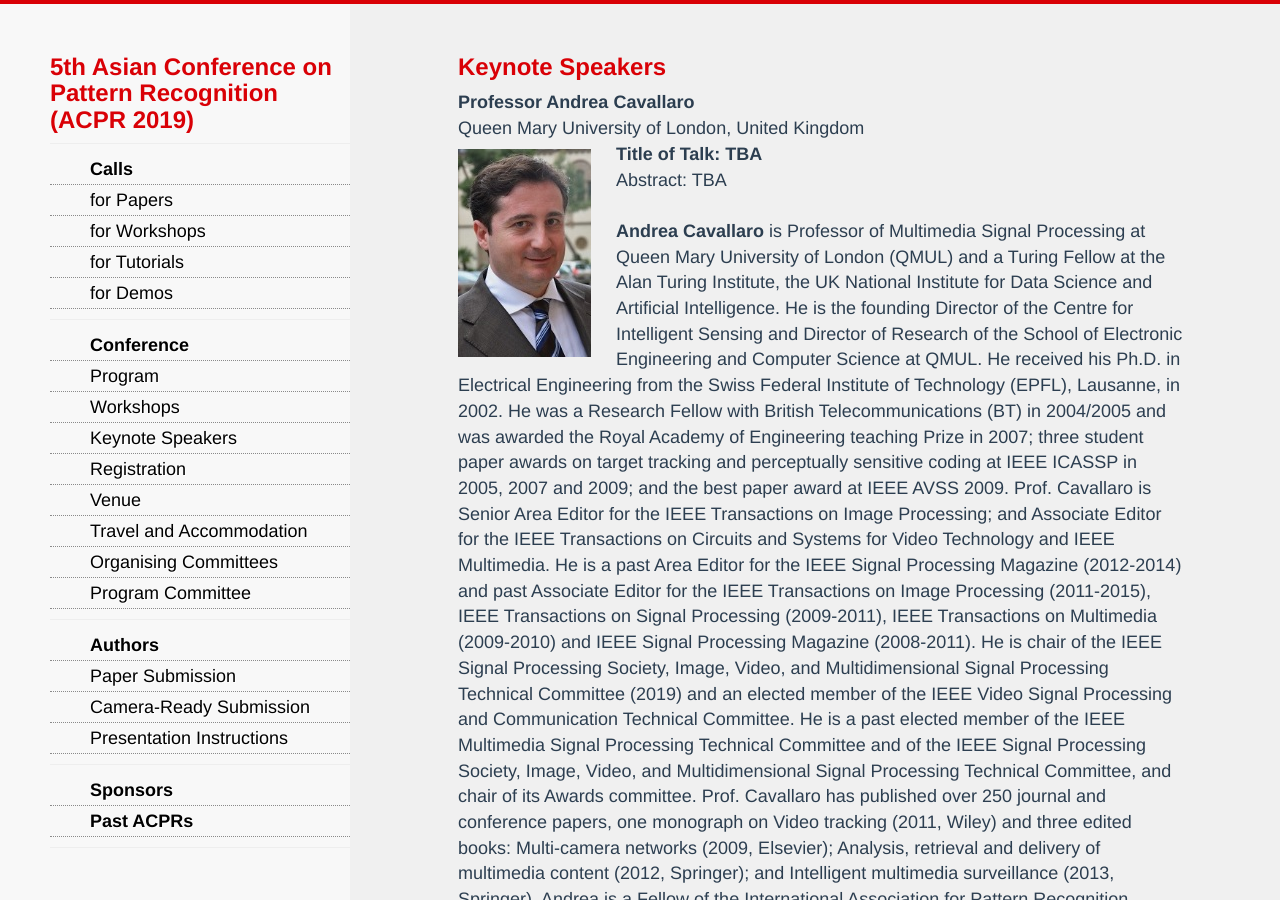
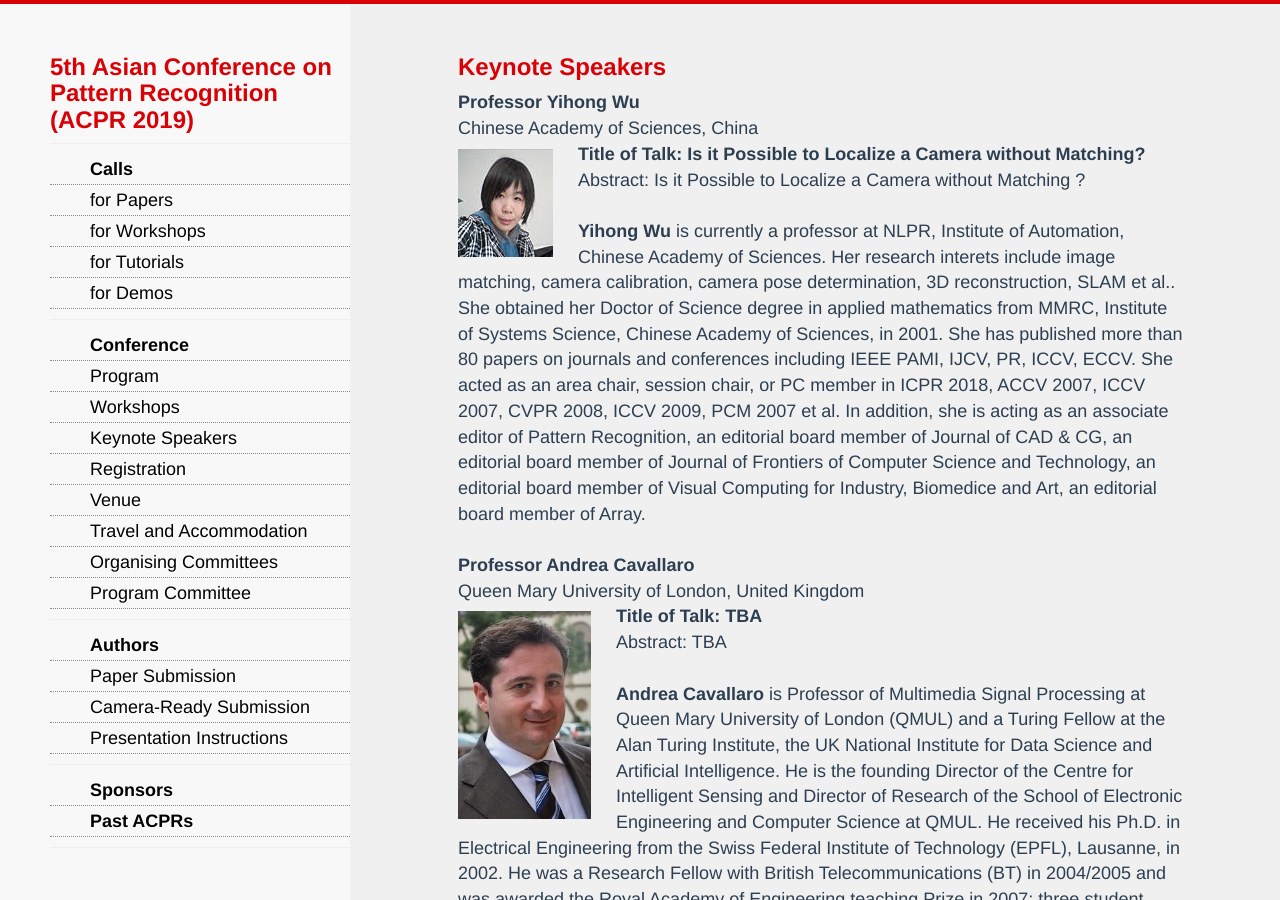
Before and after one commit to AndrewChenUoA/ACPR2019, a Jekyll site: the page built from keynote.html, in a window 1280 px wide and 900 px high. Built offline with Jekyll 4.4.1, drawn with Linux system fonts in a browser that asks for light colours; nearby versions of some CDN libraries; Markdown is read by kramdown in place of the engine named in the settings.

Commit message:
Add keynote

```diff
--- a/keynote.html
+++ b/keynote.html
@@ -3,6 +3,13 @@ title: ACPR 2019 - The 5th Asian Conference on Pattern Recognition
 ---
 <div>
 <h3>Keynote Speakers</h3>
+<b>Professor Yihong Wu</b><br/>
+Chinese Academy of Sciences, China<br/>
+<img src="/images/wu.jpg" style="float:left;padding-right:25px;padding-top:7px;max-width:200px" alt="Professor Yihong Wu"/>
+<b>Title of Talk: Is it Possible to Localize a Camera without Matching?</b><br/>
+Abstract: Is it Possible to Localize a Camera without Matching ?<br/><br/>
+<b>Yihong Wu</b> is currently a professor at NLPR, Institute of Automation, Chinese Academy of Sciences. Her research interets include image matching, camera calibration, camera pose determination, 3D reconstruction, SLAM et al.. She obtained her Doctor of Science degree in applied mathematics from MMRC, Institute of Systems Science, Chinese Academy of Sciences, in 2001. She has published more than 80 papers on journals and conferences including IEEE PAMI, IJCV, PR, ICCV, ECCV. She acted as an area chair, session chair, or PC member in ICPR 2018, ACCV 2007, ICCV 2007, CVPR 2008, ICCV 2009, PCM 2007 et al. In addition, she is acting as an associate editor of Pattern Recognition, an editorial board member of Journal of CAD & CG, an editorial board member of Journal of Frontiers of Computer Science and Technology, an editorial board member of Visual Computing for Industry, Biomedice and Art, an editorial board member of Array.<br/><br/>
+
 <b>Professor Andrea Cavallaro</b><br/>
 Queen Mary University of London, United Kingdom<br/>
 <img src="/images/cavallaro.jpg" style="float:left;padding-right:25px;padding-top:7px;max-width:200px" alt="Professor Andrea Cavallaro"/>
```
Also changed, not shown: other parts of keynote.html (+0 -1 lines), images/wu.jpg (added).
